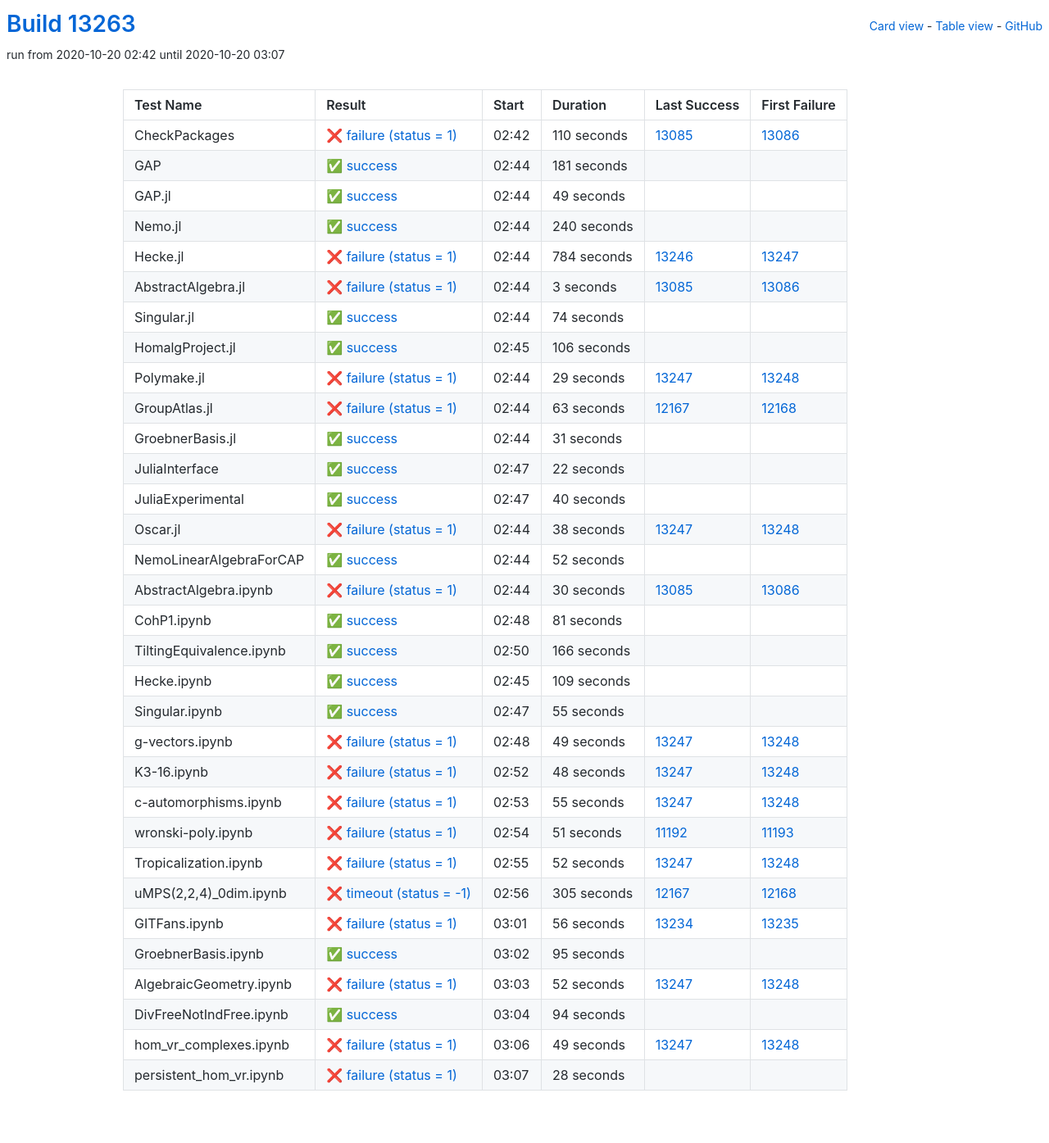
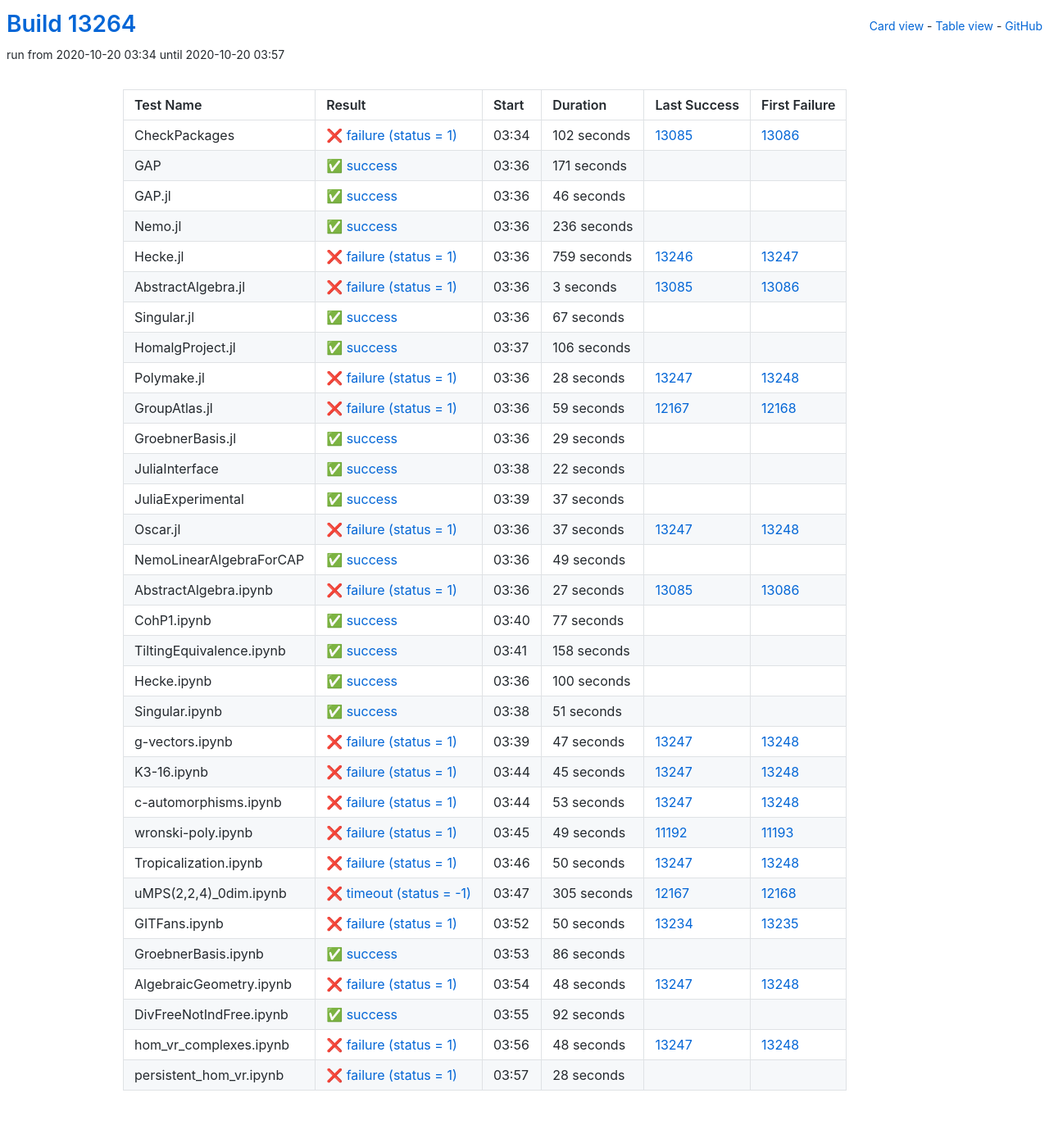
Before and after one commit to oscar-system/oscar-ci-status, a Jekyll site: the page built from table.html, in a window 1280 px wide. Shown: the whole page at 82% size. Built offline with Jekyll 4.4.1, drawn with Linux system fonts in a browser that asks for light colours.

Commit message:
Build #13264

```diff
--- a/_data/ci.yml
+++ b/_data/ci.yml
@@ -1,6 +1,6 @@
 ---
-build: 13263
-build_url: https://oscarci.mathematik.uni-kl.de/job/oscar/13263/
+build: 13264
+build_url: https://oscarci.mathematik.uni-kl.de/job/oscar/13264/
 job: oscar
 organization: oscar-system
 repo: oscar-ci-status
@@ -8,68 +8,68 @@
 tests:
 - name: CheckPackages
   id: checkpackages
-  log: https://oscarci.mathematik.uni-kl.de/job/oscar/13263/artifact/logs/build-13263/CheckPackages.log
-  start: 2020-10-20 02:42
+  log: https://oscarci.mathematik.uni-kl.de/job/oscar/13264/artifact/logs/build-13264/CheckPackages.log
+  start: 2020-10-20 03:34
   success: false
   exitcode: 1
   status: failure
-  duration: 110
+  duration: 102
   last_success: 13085
   last_success_url: https://oscarci.mathematik.uni-kl.de/job/oscar/13085/
   first_failure: 13086
   first_failure_url: https://oscarci.mathematik.uni-kl.de/job/oscar/13086/
 - name: GAP
   id: gap
-  log: https://oscarci.mathematik.uni-kl.de/job/oscar/13263/artifact/logs/build-13263/GAP.log
-  start: 2020-10-20 02:44
+  log: https://oscarci.mathematik.uni-kl.de/job/oscar/13264/artifact/logs/build-13264/GAP.log
+  start: 2020-10-20 03:36
   success: true
   exitcode: 0
   status: success
-  duration: 181
+  duration: 171
   last_success: false
   last_success_url:
   first_failure: false
   first_failure_url:
 - name: GAP.jl
   id: gap-jl
-  log: https://oscarci.mathematik.uni-kl.de/job/oscar/13263/artifact/logs/build-13263/GAP.jl.log
-  start: 2020-10-20 02:44
+  log: https://oscarci.mathematik.uni-kl.de/job/oscar/13264/artifact/logs/build-13264/GAP.jl.log
+  start: 2020-10-20 03:36
   success: true
   exitcode: 0
   status: success
-  duration: 49
+  duration: 46
   last_success: false
   last_success_url:
   first_failure: false
   first_failure_url:
 - name: Nemo.jl
   id: nemo-jl
-  log: https://oscarci.mathematik.uni-kl.de/job/oscar/13263/artifact/logs/build-13263/Nemo.jl.log
-  start: 2020-10-20 02:44
+  log: https://oscarci.mathematik.uni-kl.de/job/oscar/13264/artifact/logs/build-13264/Nemo.jl.log
+  start: 2020-10-20 03:36
   success: true
   exitcode: 0
   status: success
-  duration: 240
+  duration: 236
   last_success: false
   last_success_url:
   first_failure: false
   first_failure_url:
 - name: Hecke.jl
   id: hecke-jl
-  log: https://oscarci.mathematik.uni-kl.de/job/oscar/13263/artifact/logs/build-13263/Hecke.jl.log
-  start: 2020-10-20 02:44
+  log: https://oscarci.mathematik.uni-kl.de/job/oscar/13264/artifact/logs/build-13264/Hecke.jl.log
+  start: 2020-10-20 03:36
   success: false
   exitcode: 1
   status: failure
-  duration: 784
+  duration: 759
   last_success: 13246
   last_success_url: https://oscarci.mathematik.uni-kl.de/job/oscar/13246/
   first_failure: 13247
   first_failure_url: https://oscarci.mathematik.uni-kl.de/job/oscar/13247/
 - name: AbstractAlgebra.jl
   id: abstractalgebra-jl
-  log: https://oscarci.mathematik.uni-kl.de/job/oscar/13263/artifact/logs/build-13263/AbstractAlgebra.jl.log
-  start: 2020-10-20 02:44
+  log: https://oscarci.mathematik.uni-kl.de/job/oscar/13264/artifact/logs/build-13264/AbstractAlgebra.jl.log
+  start: 2020-10-20 03:36
   success: false
   exitcode: 1
   status: failure
@@ -80,20 +80,20 @@
   first_failure_url: https://oscarci.mathematik.uni-kl.de/job/oscar/13086/
 - name: Singular.jl
   id: singular-jl
-  log: https://oscarci.mathematik.uni-kl.de/job/oscar/13263/artifact/logs/build-13263/Singular.jl.log
-  start: 2020-10-20 02:44
+  log: https://oscarci.mathematik.uni-kl.de/job/oscar/13264/artifact/logs/build-13264/Singular.jl.log
+  start: 2020-10-20 03:36
   success: true
   exitcode: 0
   status: success
-  duration: 74
+  duration: 67
   last_success: false
   last_success_url:
   first_failure: false
   first_failure_url:
 - name: HomalgProject.jl
   id: homalgproject-jl
-  log: https://oscarci.mathematik.uni-kl.de/job/oscar/13263/artifact/logs/build-13263/HomalgProject.jl.log
-  start: 2020-10-20 02:45
+  log: https://oscarci.mathematik.uni-kl.de/job/oscar/13264/artifact/logs/build-13264/HomalgProject.jl.log
+  start: 2020-10-20 03:37
   success: true
   exitcode: 0
   status: success
@@ -104,44 +104,44 @@
   first_failure_url:
 - name: Polymake.jl
   id: polymake-jl
-  log: https://oscarci.mathematik.uni-kl.de/job/oscar/13263/artifact/logs/build-13263/Polymake.jl.log
-  start: 2020-10-20 02:44
+  log: https://oscarci.mathematik.uni-kl.de/job/oscar/13264/artifact/logs/build-13264/Polymake.jl.log
+  start: 2020-10-20 03:36
   success: false
   exitcode: 1
   status: failure
-  duration: 29
+  duration: 28
   last_success: 13247
   last_success_url: https://oscarci.mathematik.uni-kl.de/job/oscar/13247/
   first_failure: 13248
   first_failure_url: https://oscarci.mathematik.uni-kl.de/job/oscar/13248/
 - name: GroupAtlas.jl
   id: groupatlas-jl
-  log: https://oscarci.mathematik.uni-kl.de/job/oscar/13263/artifact/logs/build-13263/GroupAtlas.jl.log
-  start: 2020-10-20 02:44
+  log: https://oscarci.mathematik.uni-kl.de/job/oscar/13264/artifact/logs/build-13264/GroupAtlas.jl.log
+  start: 2020-10-20 03:36
   success: false
   exitcode: 1
   status: failure
-  duration: 63
+  duration: 59
   last_success: 12167
   last_success_url: https://oscarci.mathematik.uni-kl.de/job/oscar/12167/
   first_failure: 12168
   first_failure_url: https://oscarci.mathematik.uni-kl.de/job/oscar/12168/
 - name: GroebnerBasis.jl
   id: groebnerbasis-jl
-  log: https://oscarci.mathematik.uni-kl.de/job/oscar/13263/artifact/logs/build-13263/GroebnerBasis.jl.log
-  start: 2020-10-20 02:44
+  log: https://oscarci.mathematik.uni-kl.de/job/oscar/13264/artifact/logs/build-13264/GroebnerBasis.jl.log
+  start: 2020-10-20 03:36
   success: true
   exitcode: 0
   status: success
-  duration: 31
+  duration: 29
   last_success: false
   last_success_url:
   first_failure: false
   first_failure_url:
 - name: JuliaInterface
   id: juliainterface
-  log: https://oscarci.mathematik.uni-kl.de/job/oscar/13263/artifact/logs/build-13263/JuliaInterface.log
-  start: 2020-10-20 02:47
+  log: https://oscarci.mathematik.uni-kl.de/job/oscar/13264/artifact/logs/build-13264/JuliaInterface.log
+  start: 2020-10-20 03:38
   success: true
   exitcode: 0
   status: success
@@ -152,164 +152,164 @@
   first_failure_url:
 - name: JuliaExperimental
   id: juliaexperimental
-  log: https://oscarci.mathematik.uni-kl.de/job/oscar/13263/artifact/logs/build-13263/JuliaExperimental.log
-  start: 2020-10-20 02:47
+  log: https://oscarci.mathematik.uni-kl.de/job/oscar/13264/artifact/logs/build-13264/JuliaExperimental.log
+  start: 2020-10-20 03:39
   success: true
   exitcode: 0
   status: success
-  duration: 40
+  duration: 37
   last_success: false
   last_success_url:
   first_failure: false
   first_failure_url:
 - name: Oscar.jl
   id: oscar-jl
-  log: https://oscarci.mathematik.uni-kl.de/job/oscar/13263/artifact/logs/build-13263/Oscar.jl.log
-  start: 2020-10-20 02:44
+  log: https://oscarci.mathematik.uni-kl.de/job/oscar/13264/artifact/logs/build-13264/Oscar.jl.log
+  start: 2020-10-20 03:36
   success: false
   exitcode: 1
   status: failure
-  duration: 38
+  duration: 37
   last_success: 13247
   last_success_url: https://oscarci.mathematik.uni-kl.de/job/oscar/13247/
   first_failure: 13248
   first_failure_url: https://oscarci.mathematik.uni-kl.de/job/oscar/13248/
 - name: NemoLinearAlgebraForCAP
   id: nemolinearalgebraforcap
-  log: https://oscarci.mathematik.uni-kl.de/job/oscar/13263/artifact/logs/build-13263/NemoLinearAlgebraForCAP.log
-  start: 2020-10-20 02:44
+  log: https://oscarci.mathematik.uni-kl.de/job/oscar/13264/artifact/logs/build-13264/NemoLinearAlgebraForCAP.log
+  start: 2020-10-20 03:36
   success: true
   exitcode: 0
   status: success
-  duration: 52
+  duration: 49
   last_success: false
   last_success_url:
   first_failure: false
   first_failure_url:
 - name: AbstractAlgebra.ipynb
   id: abstractalgebra-ipynb
-  log: https://oscarci.mathematik.uni-kl.de/job/oscar/13263/artifact/logs/build-13263/AbstractAlgebra.ipynb.log
-  start: 2020-10-20 02:44
+  log: https://oscarci.mathematik.uni-kl.de/job/oscar/13264/artifact/logs/build-13264/AbstractAlgebra.ipynb.log
+  start: 2020-10-20 03:36
   success: false
   exitcode: 1
   status: failure
-  duration: 30
+  duration: 27
   last_success: 13085
   last_success_url: https://oscarci.mathematik.uni-kl.de/job/oscar/13085/
   first_failure: 13086
   first_failure_url: https://oscarci.mathematik.uni-kl.de/job/oscar/13086/
 - name: CohP1.ipynb
   id: cohp1-ipynb
-  log: https://oscarci.mathematik.uni-kl.de/job/oscar/13263/artifact/logs/build-13263/CohP1.ipynb.log
-  start: 2020-10-20 02:48
+  log: https://oscarci.mathematik.uni-kl.de/job/oscar/13264/artifact/logs/build-13264/CohP1.ipynb.log
+  start: 2020-10-20 03:40
   success: true
   exitcode: 0
   status: success
-  duration: 81
+  duration: 77
   last_success: false
   last_success_url:
   first_failure: false
   first_failure_url:
 - name: TiltingEquivalence.ipynb
   id: tiltingequivalence-ipynb
-  log: https://oscarci.mathematik.uni-kl.de/job/oscar/13263/artifact/logs/build-13263/TiltingEquivalence.ipynb.log
-  start: 2020-10-20 02:50
+  log: https://oscarci.mathematik.uni-kl.de/job/oscar/13264/artifact/logs/build-13264/TiltingEquivalence.ipynb.log
+  start: 2020-10-20 03:41
   success: true
   exitcode: 0
   status: success
-  duration: 166
+  duration: 158
   last_success: false
   last_success_url:
   first_failure: false
   first_failure_url:
 - name: Hecke.ipynb
   id: hecke-ipynb
-  log: https://oscarci.mathematik.uni-kl.de/job/oscar/13263/artifact/logs/build-13263/Hecke.ipynb.log
-  start: 2020-10-20 02:45
+  log: https://oscarci.mathematik.uni-kl.de/job/oscar/13264/artifact/logs/build-13264/Hecke.ipynb.log
+  start: 2020-10-20 03:36
   success: true
   exitcode: 0
   status: success
-  duration: 109
+  duration: 100
   last_success: false
   last_success_url:
   first_failure: false
   first_failure_url:
 - name: Singular.ipynb
   id: singular-ipynb
-  log: https://oscarci.mathematik.uni-kl.de/job/oscar/13263/artifact/logs/build-13263/Singular.ipynb.log
-  start: 2020-10-20 02:47
+  log: https://oscarci.mathematik.uni-kl.de/job/oscar/13264/artifact/logs/build-13264/Singular.ipynb.log
+  start: 2020-10-20 03:38
   success: true
   exitcode: 0
   status: success
-  duration: 55
+  duration: 51
   last_success: false
   last_success_url:
   first_failure: false
   first_failure_url:
 - name: g-vectors.ipynb
   id: g-vectors-ipynb
-  log: https://oscarci.mathematik.uni-kl.de/job/oscar/13263/artifact/logs/build-13263/g-vectors.ipynb.log
-  start: 2020-10-20 02:48
+  log: https://oscarci.mathematik.uni-kl.de/job/oscar/13264/artifact/logs/build-13264/g-vectors.ipynb.log
+  start: 2020-10-20 03:39
   success: false
   exitcode: 1
   status: failure
-  duration: 49
+  duration: 47
   last_success: 13247
   last_success_url: https://oscarci.mathematik.uni-kl.de/job/oscar/13247/
   first_failure: 13248
   first_failure_url: https://oscarci.mathematik.uni-kl.de/job/oscar/13248/
 - name: K3-16.ipynb
   id: k3-16-ipynb
-  log: https://oscarci.mathematik.uni-kl.de/job/oscar/13263/artifact/logs/build-13263/K3-16.ipynb.log
-  start: 2020-10-20 02:52
+  log: https://oscarci.mathematik.uni-kl.de/job/oscar/13264/artifact/logs/build-13264/K3-16.ipynb.log
+  start: 2020-10-20 03:44
   success: false
   exitcode: 1
   status: failure
-  duration: 48
+  duration: 45
   last_success: 13247
   last_success_url: https://oscarci.mathematik.uni-kl.de/job/oscar/13247/
   first_failure: 13248
   first_failure_url: https://oscarci.mathematik.uni-kl.de/job/oscar/13248/
 - name: c-automorphisms.ipynb
   id: c-automorphisms-ipynb
-  log: https://oscarci.mathematik.uni-kl.de/job/oscar/13263/artifact/logs/build-13263/c-automorphisms.ipynb.log
-  start: 2020-10-20 02:53
+  log: https://oscarci.mathematik.uni-kl.de/job/oscar/13264/artifact/logs/build-13264/c-automorphisms.ipynb.log
+  start: 2020-10-20 03:44
   success: false
   exitcode: 1
   status: failure
-  duration: 55
+  duration: 53
   last_success: 13247
   last_success_url: https://oscarci.mathematik.uni-kl.de/job/oscar/13247/
   first_failure: 13248
   first_failure_url: https://oscarci.mathematik.uni-kl.de/job/oscar/13248/
 - name: wronski-poly.ipynb
   id: wronski-poly-ipynb
-  log: https://oscarci.mathematik.uni-kl.de/job/oscar/13263/artifact/logs/build-13263/wronski-poly.ipynb.log
-  start: 2020-10-20 02:54
+  log: https://oscarci.mathematik.uni-kl.de/job/oscar/13264/artifact/logs/build-13264/wronski-poly.ipynb.log
+  start: 2020-10-20 03:45
   success: false
   exitcode: 1
   status: failure
-  duration: 51
+  duration: 49
   last_success: 11192
   last_success_url: https://oscarci.mathematik.uni-kl.de/job/oscar/11192/
   first_failure: 11193
   first_failure_url: https://oscarci.mathematik.uni-kl.de/job/oscar/11193/
 - name: Tropicalization.ipynb
   id: tropicalization-ipynb
-  log: https://oscarci.mathematik.uni-kl.de/job/oscar/13263/artifact/logs/build-13263/Tropicalization.ipynb.log
-  start: 2020-10-20 02:55
+  log: https://oscarci.mathematik.uni-kl.de/job/oscar/13264/artifact/logs/build-13264/Tropicalization.ipynb.log
+  start: 2020-10-20 03:46
   success: false
   exitcode: 1
   status: failure
-  duration: 52
+  duration: 50
   last_success: 13247
   last_success_url: https://oscarci.mathematik.uni-kl.de/job/oscar/13247/
   first_failure: 13248
   first_failure_url: https://oscarci.mathematik.uni-kl.de/job/oscar/13248/
 - name: uMPS(2,2,4)_0dim.ipynb
   id: umps-2-2-4-0dim-ipynb
-  log: https://oscarci.mathematik.uni-kl.de/job/oscar/13263/artifact/logs/build-13263/uMPS-2-2-4-_0dim.ipynb.log
-  start: 2020-10-20 02:56
+  log: https://oscarci.mathematik.uni-kl.de/job/oscar/13264/artifact/logs/build-13264/uMPS-2-2-4-_0dim.ipynb.log
+  start: 2020-10-20 03:47
   success: false
   exitcode: -1
   status: timeout
@@ -320,68 +320,68 @@
   first_failure_url: https://oscarci.mathematik.uni-kl.de/job/oscar/12168/
 - name: GITFans.ipynb
   id: gitfans-ipynb
-  log: https://oscarci.mathematik.uni-kl.de/job/oscar/13263/artifact/logs/build-13263/GITFans.ipynb.log
-  start: 2020-10-20 03:01
+  log: https://oscarci.mathematik.uni-kl.de/job/oscar/13264/artifact/logs/build-13264/GITFans.ipynb.log
+  start: 2020-10-20 03:52
   success: false
   exitcode: 1
   status: failure
-  duration: 56
+  duration: 50
   last_success: 13234
   last_success_url: https://oscarci.mathematik.uni-kl.de/job/oscar/13234/
   first_failure: 13235
   first_failure_url: https://oscarci.mathematik.uni-kl.de/job/oscar/13235/
 - name: GroebnerBasis.ipynb
   id: groebnerbasis-ipynb
-  log: https://oscarci.mathematik.uni-kl.de/job/oscar/13263/artifact/logs/build-13263/GroebnerBasis.ipynb.log
-  start: 2020-10-20 03:02
+  log: https://oscarci.mathematik.uni-kl.de/job/oscar/13264/artifact/logs/build-13264/GroebnerBasis.ipynb.log
+  start: 2020-10-20 03:53
   success: true
   exitcode: 0
   status: success
-  duration: 95
+  duration: 86
   last_success: false
   last_success_url:
   first_failure: false
   first_failure_url:
 - name: AlgebraicGeometry.ipynb
   id: algebraicgeometry-ipynb
-  log: https://oscarci.mathematik.uni-kl.de/job/oscar/13263/artifact/logs/build-13263/AlgebraicGeometry.ipynb.log
-  start: 2020-10-20 03:03
+  log: https://oscarci.mathematik.uni-kl.de/job/oscar/13264/artifact/logs/build-13264/AlgebraicGeometry.ipynb.log
+  start: 2020-10-20 03:54
   success: false
   exitcode: 1
   status: failure
-  duration: 52
+  duration: 48
   last_success: 13247
   last_success_url: https://oscarci.mathematik.uni-kl.de/job/oscar/13247/
   first_failure: 13248
   first_failure_url: https://oscarci.mathematik.uni-kl.de/job/oscar/13248/
 - name: DivFreeNotIndFree.ipynb
   id: divfreenotindfree-ipynb
-  log: https://oscarci.mathematik.uni-kl.de/job/oscar/13263/artifact/logs/build-13263/DivFreeNotIndFree.ipynb.log
-  start: 2020-10-20 03:04
+  log: https://oscarci.mathematik.uni-kl.de/job/oscar/13264/artifact/logs/build-13264/DivFreeNotIndFree.ipynb.log
+  start: 2020-10-20 03:55
   success: true
   exitcode: 0
   status: success
-  duration: 94
+  duration: 92
   last_success: false
   last_success_url:
   first_failure: false
   first_failure_url:
 - name: hom_vr_complexes.ipynb
   id: hom-vr-complexes-ipynb
-  log: https://oscarci.mathematik.uni-kl.de/job/oscar/13263/artifact/logs/build-13263/hom_vr_complexes.ipynb.log
-  start: 2020-10-20 03:06
+  log: https://oscarci.mathematik.uni-kl.de/job/oscar/13264/artifact/logs/build-13264/hom_vr_complexes.ipynb.log
+  start: 2020-10-20 03:56
   success: false
   exitcode: 1
   status: failure
-  duration: 49
+  duration: 48
   last_success: 13247
   last_success_url: https://oscarci.mathematik.uni-kl.de/job/oscar/13247/
   first_failure: 13248
   first_failure_url: https://oscarci.mathematik.uni-kl.de/job/oscar/13248/
 - name: persistent_hom_vr.ipynb
   id: persistent-hom-vr-ipynb
-  log: https://oscarci.mathematik.uni-kl.de/job/oscar/13263/artifact/logs/build-13263/persistent_hom_vr.ipynb.log
-  start: 2020-10-20 03:07
+  log: https://oscarci.mathematik.uni-kl.de/job/oscar/13264/artifact/logs/build-13264/persistent_hom_vr.ipynb.log
+  start: 2020-10-20 03:57
   success: false
   exitcode: 1
   status: failure
```
Also changed, not shown: README.md.
